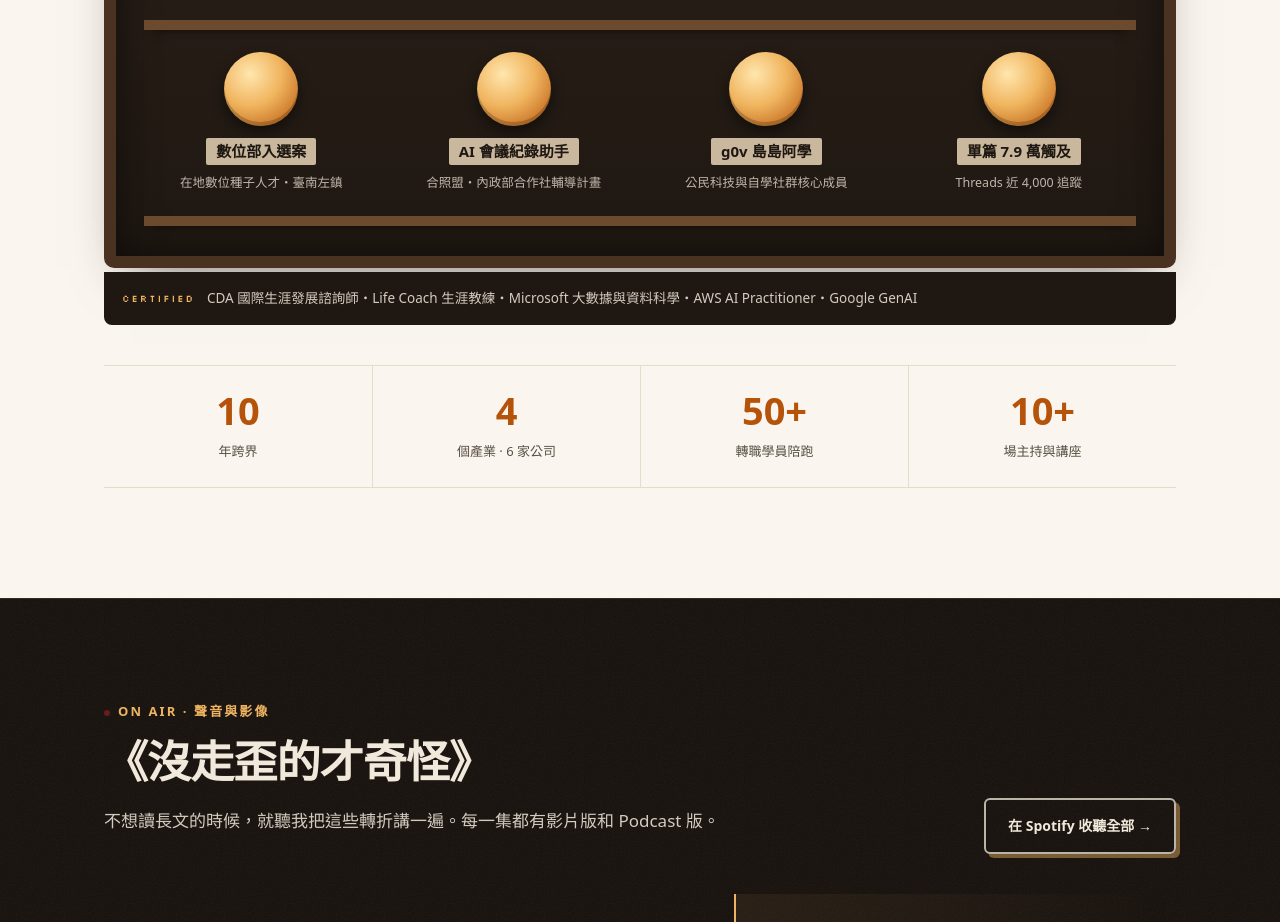
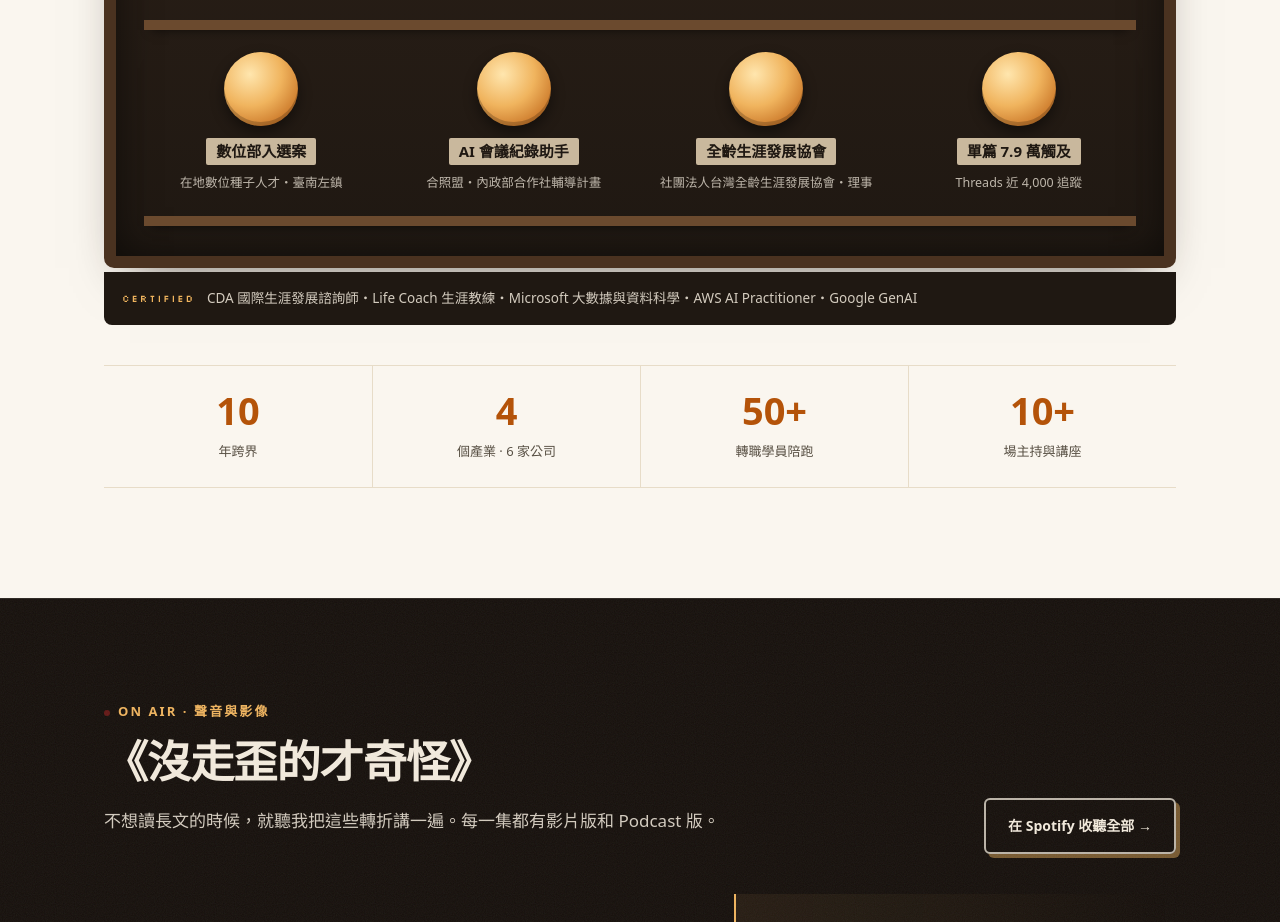
Before and after one commit to lu791019/daydreamdex-astro, an Astro site: page /preview/home in a window 1280 px wide. Shown: the part 6160-7082 px from the top of the page. Built offline with nearby package versions, Linux system fonts and the light colour scheme; Astro itself is replaced by a stand-in of ours; no server answers; some icons are missing.

Commit message:
fix(preview): trophy — replace g0v with 全齡生涯發展協會理事
Co-Authored-By: Claude Opus 5.5 (1M context) <noreply@anthropic.com>

```diff
--- a/src/pages/preview/home.astro
+++ b/src/pages/preview/home.astro
@@ -78,7 +78,7 @@ const trophies = [
   { icon: 'terminal', name: 'PyCon TW 2024', note: '一般議程主持人・議程組成員' },
   { icon: 'map-pin', name: '數位部入選案', note: '在地數位種子人才・臺南左鎮' },
   { icon: 'message-text', name: 'AI 會議紀錄助手', note: '合照盟・內政部合作社輔導計畫' },
-  { icon: 'heart', name: 'g0v 島島阿學', note: '公民科技與自學社群核心成員' },
+  { icon: 'heart', name: '全齡生涯發展協會', note: '社團法人台灣全齡生涯發展協會・理事' },
   { icon: 'radio-tower', name: '單篇 7.9 萬觸及', note: 'Threads 近 4,000 追蹤' },
 ];
 const CERTS = ['CDA 國際生涯發展諮詢師', 'Life Coach 生涯教練', 'Microsoft 大數據與資料科學', 'AWS AI Practitioner', 'Google GenAI'];
```
